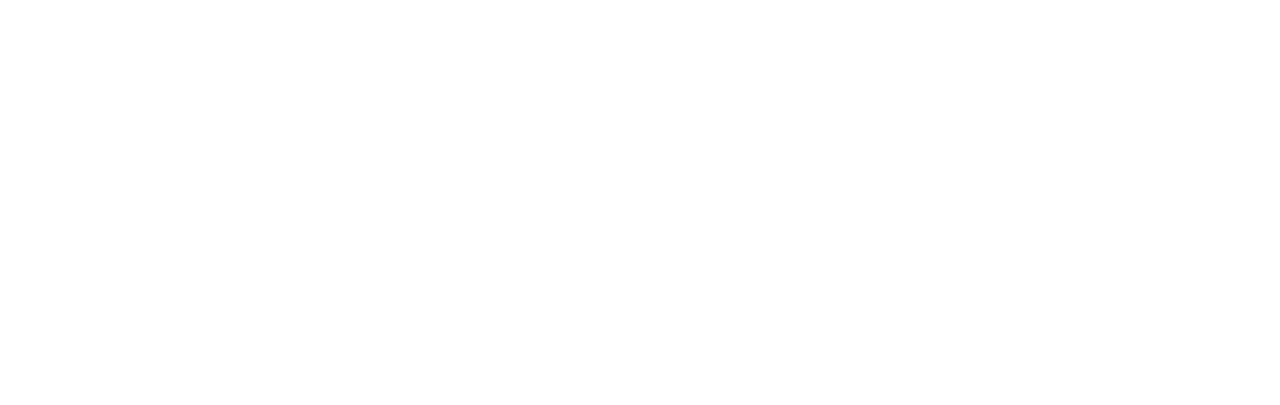
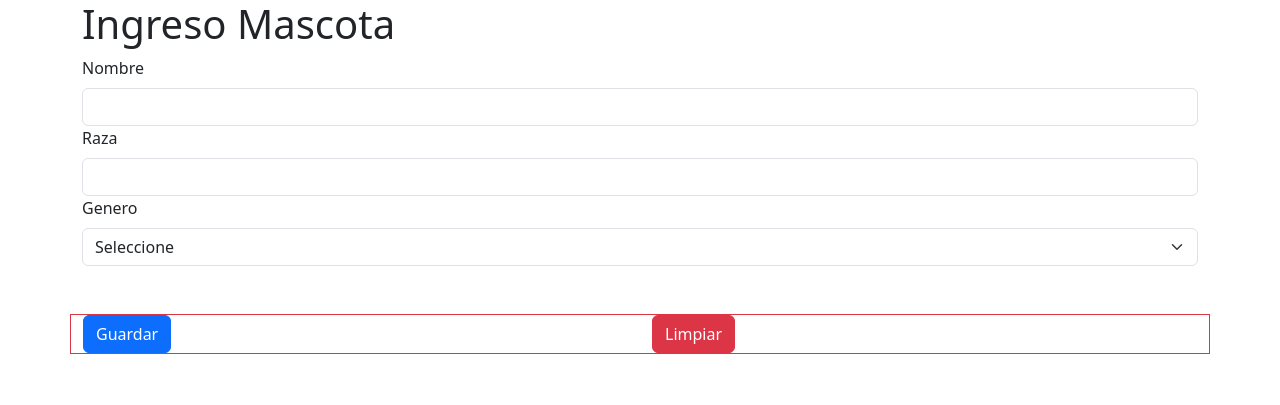
Before and after one commit to jpduranhe/bootcamp_2024_repaso_modulos_2_3_4, a plain HTML site: page modulo_2/index.html in a window 1280 px wide. Drawn offline with nearby package versions, Linux system fonts and the light colour scheme.

Commit message:
lo hecho en modulo 2

```diff
--- /dev/null
+++ b/modulo_2/assets/script/index.js
@@ -0,0 +1,24 @@
+
+
+function validarFormulario(){
+    $('#todobien').hide();
+    $('#todomal').hide();
+
+
+    const nombre=$('#nombre').val();
+    const raza=$('#raza').val();
+    const genero=$('#genero').val();
+
+    if(nombre !== '' && raza!== '' && genero!==''){
+        $('#todobien').show();
+    }else{
+        $('#todomal').show();
+    }
+}
+function limpiarFormulario(){
+    $('#nombre').val('');
+    $('#raza').val('');
+    $('#genero').val('');
+    $('#todobien').hide();
+    $('#todomal').hide();
+}
--- a/modulo_2/index.html
+++ b/modulo_2/index.html
@@ -3,9 +3,55 @@
 <head>
     <meta charset="UTF-8">
     <meta name="viewport" content="width=device-width, initial-scale=1.0">
-    <title>Document</title>
-</head>
+    <title>Fornulario</title>
+    <link href="https://cdn.jsdelivr.net/npm/bootstrap@5.3.3/dist/css/bootstrap.min.css" rel="stylesheet">
+
+  </head>
 <body>
+    <div class="container">
+        <h1> Ingreso Mascota</h1>
+        <div class="row">
+            <div class="col-md-12">
+                <form>
+                    <div class="col-md-12">
+                        <label for="nombre" class="form-label">Nombre</label>
+                        <input type="text" class="form-control" name="nombre" id="nombre" value="" required>
+                    </div>
+                    <div class="col-md-12">
+                        <label for="raza" class="form-label">Raza</label>
+                        <input type="text" class="form-control" name="raza" id="raza" value="" required>
+                    </div>
+                    <div class="col-md-12">
+                        <label for="genero" class="form-label">Genero</label>
+                        <select class="form-select" name="genero" id="genero" required>
+                          <option selected disabled value="">Seleccione</option>
+                          <option>Hembra</option>
+                          <option>Macho</option>
+                        </select>
+                        <div class="invalid-feedback">
+                          Please select a valid state.
+                        </div>
+                    </div>
+                    <div class="row mt-5 mb-5 border border-danger" >
+                        <div class="col-6 ">
+                            <button class="btn btn-primary" type="button" onclick="validarFormulario()">Guardar</button>
+                        </div>
+                        <div class="col-6">
+                            <button class="btn btn-danger" type="button" onclick="limpiarFormulario()">Limpiar</button>
+                        </div>
 
+                    </div>
+                    <div class="alert alert-success" style="display: none;" id="todobien" role="alert">
+                        Todo Bien
+                    </div>
+                    <div class="alert alert-danger" style="display: none;" id="todomal" role="alert">
+                        Todo Mal
+                    </div>
+                </form>
+            </div>
+        </div>
+    </div>
+    <script src="https://ajax.googleapis.com/ajax/libs/jquery/3.7.1/jquery.min.js"></script>
+    <script src="assets/script/index.js"></script>
 </body>
 </html>
```
Also changed, not shown: 2 other files.
